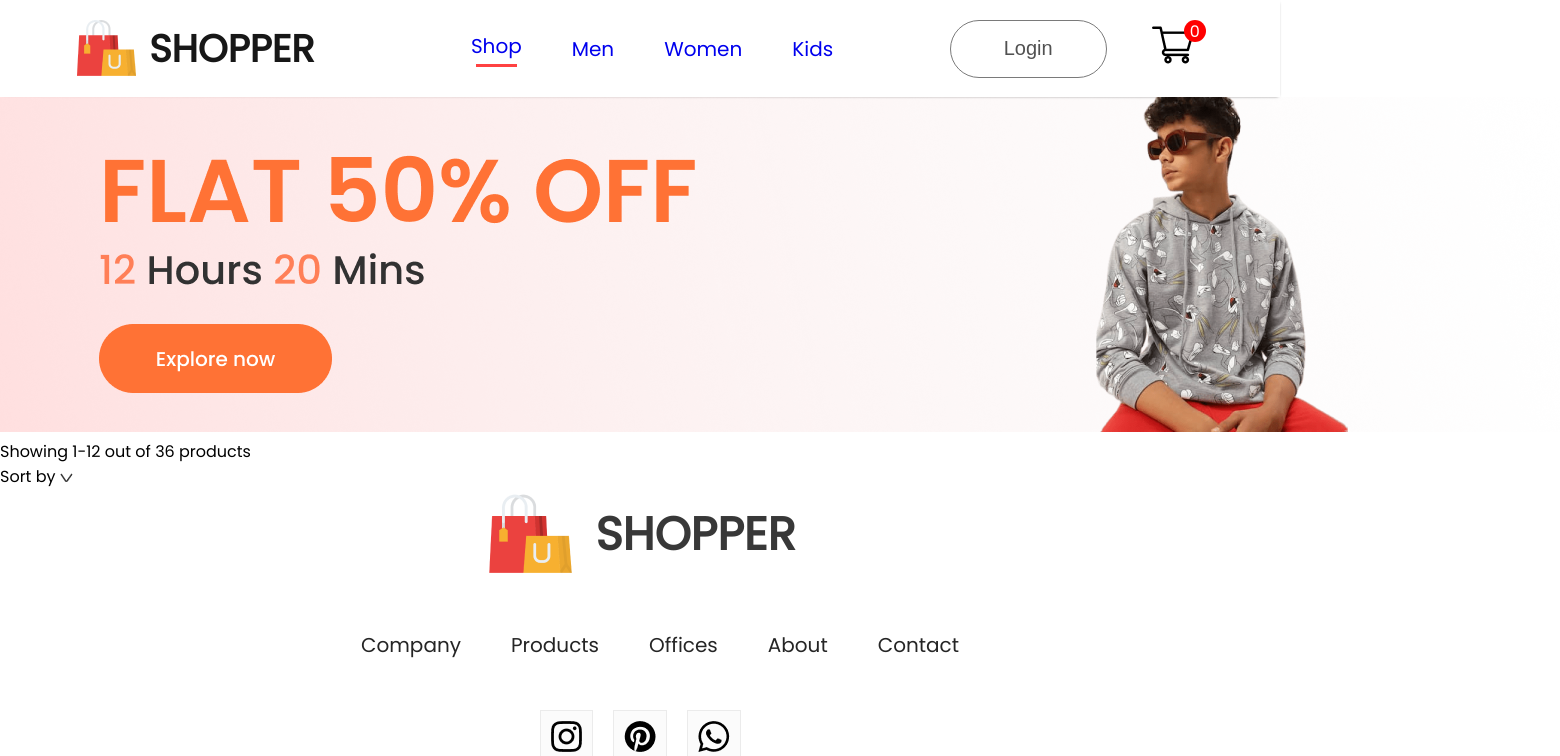
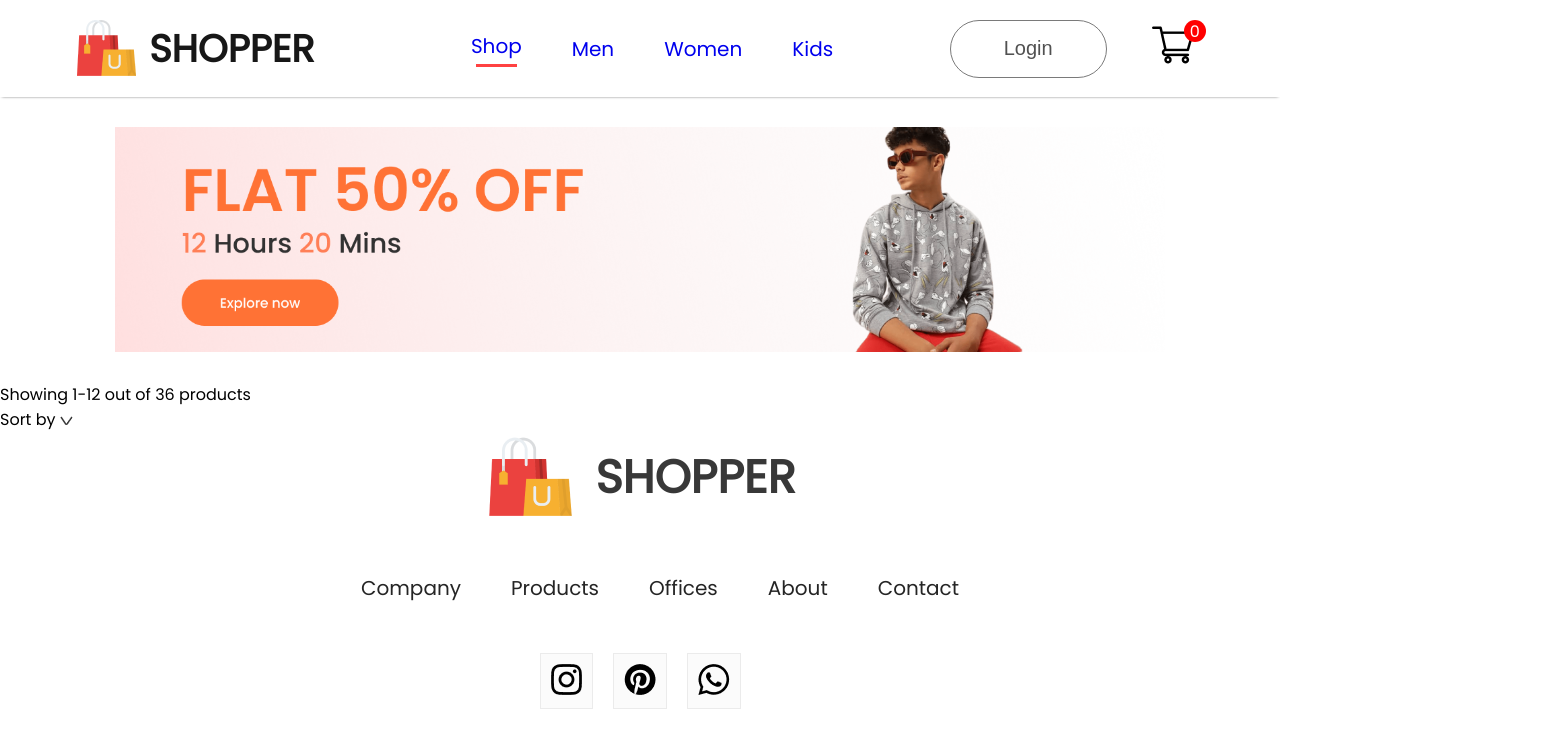
Before and after one commit to Chamidini/frontend, a React (Create React App) app: page /kids in a window 1280 px wide. Shown: the top 756 px of the page, 1560 px wide, since content can reach past the window. Built offline with nearby package versions, Linux system fonts and the light colour scheme.

Commit message:
add css for banner

```diff
--- a/src/Pages/CSS/ShopCategory.css
+++ b/src/Pages/CSS/ShopCategory.css
@@ -0,0 +1,5 @@
+.shopcategory-banner{
+    display: flex;
+    margin: 30px auto;
+    width: 82%;
+}
```
